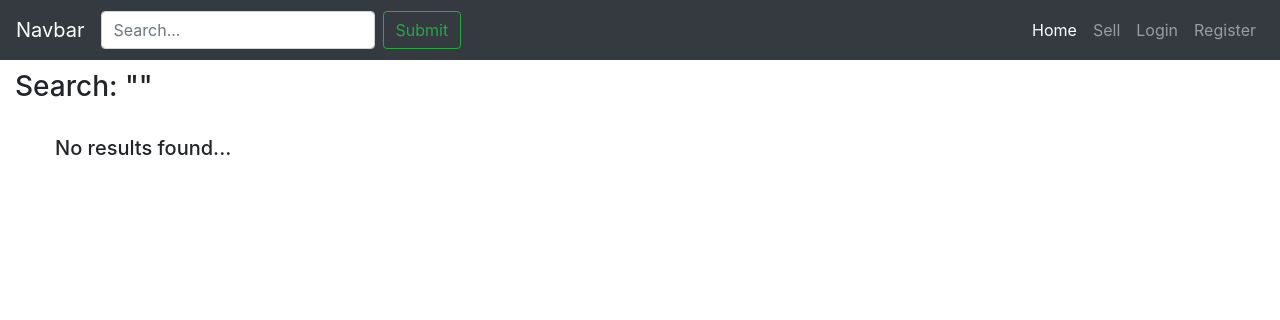
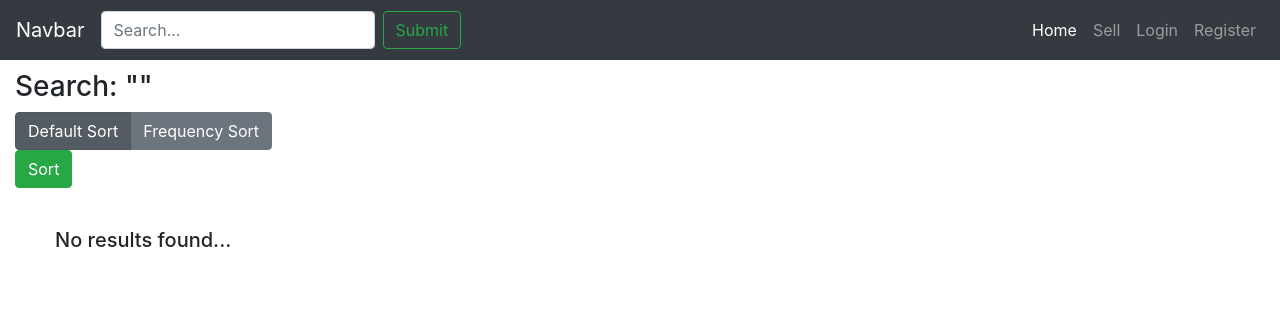
Before and after one commit to marinak6/UVA-furniture, a Django app: template web/frontend/templates/search.html in a window 1280 px wide. Shown: the top 320 px of the page. Run offline with Django 3.2, Linux system fonts and the light colour scheme; the template is opened without the code that fills it, so the values that code supplies are empty; some libraries are stand-ins or nearby versions.

Commit message:
Radio buttons have remember previous selection after sort
I added radio buttons for sorting and they remember the previous selection after reloading.

```diff
--- a/web/frontend/templates/search.html
+++ b/web/frontend/templates/search.html
@@ -7,6 +7,32 @@
   >
     <div class="row">
       <h3>Search: "{{ query }}"</h3>
+    </div>
+    <div class="row">
+      <form action="{% url 'frontend:search' %}">
+        {% if sort %}
+          <div class="btn-group btn-group-toggle" data-toggle="buttons">
+            <label class="btn btn-secondary">
+              <input type="radio" name="sort" value=false> Default Sort
+            </label>
+            <label class="btn btn-secondary active">
+              <input type="radio" name="sort" value=true checked> Frequency Sort
+            </label>
+          </div>
+        {% else %}
+          <div class="btn-group btn-group-toggle" data-toggle="buttons">
+            <label class="btn btn-secondary active">
+              <input type="radio" name="sort" value=false checked> Default Sort
+            </label>
+            <label class="btn btn-secondary">
+              <input type="radio" name="sort" value=true> Frequency Sort
+            </label>
+          </div>
+        {% endif %}
+        <input type="hidden" name="query" value="{{query}}">
+        <br />
+        <button type="submit" class="btn btn-success"> Sort </button>
+      </form>
     </div>
     <br />
     <div class="row">
--- a/web/frontend/views.py
+++ b/web/frontend/views.py
@@ -31,6 +31,7 @@ def home(request):
 
 
 def search(request):
+    sort = request.GET.get('sort', '') # defaults to ''
     query = request.GET.get('query', '') # defaults to ''
     query_encoded = urllib.parse.urlencode({'query': query}).encode('utf-8')
     api_url = 'http://exp:8000/api/v1/search/'
@@ -44,6 +45,8 @@ def search(request):
     context = {'query': query, 'results': results}
     if 'ERROR' in response_decoded:
         context['ERROR'] = response_decoded['ERROR']
+    if sort == 'true':
+        context['sort'] = True
     return logged_in_render(request, 'search.html', context)
 
 
```
